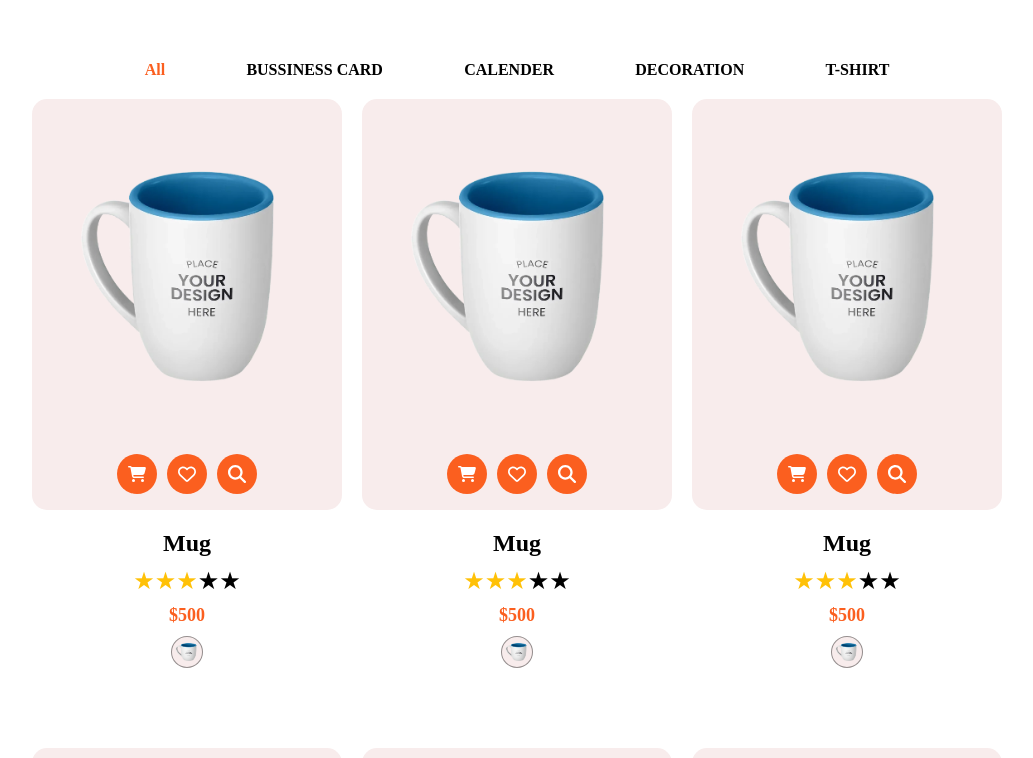
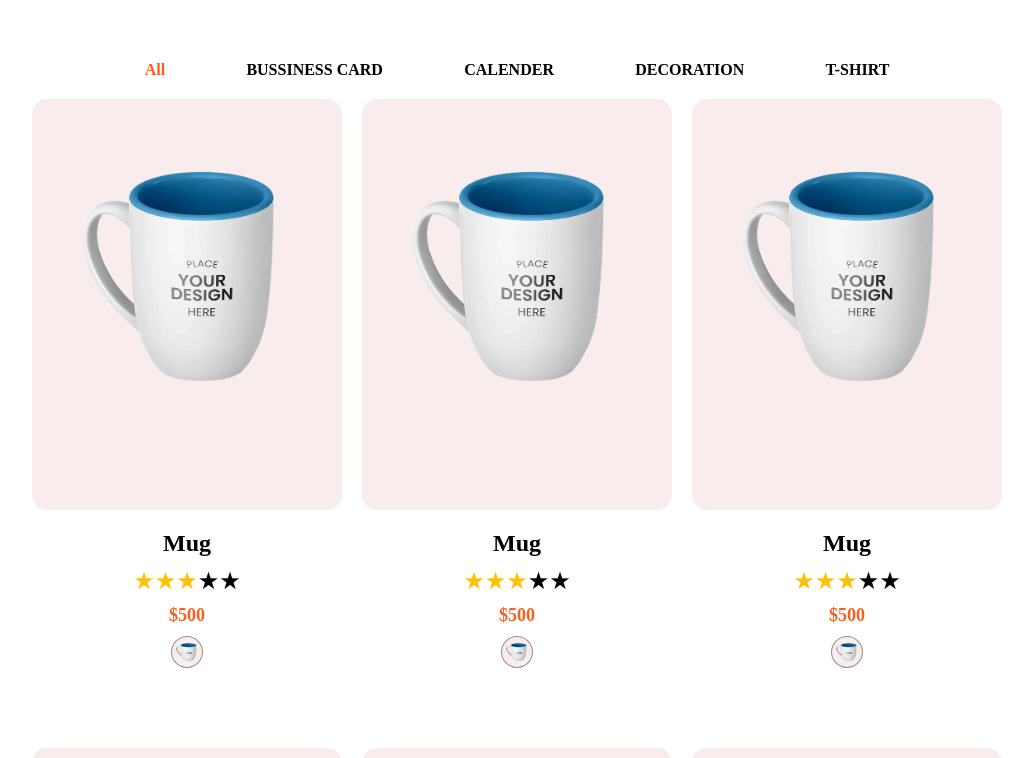
Before and after one commit to AzizSaidani/PrintMe, an Angular app: page / in a window 1280 px wide. Shown: the part 2563-3321 px from the top of the page, without its empty margins (123-1156 px from the left). Built offline with nearby package versions, Linux system fonts and the light colour scheme.

Commit message:
refactor image contaienr

```diff
--- a/src/app/widgets/image-card/image-card.component.html
+++ b/src/app/widgets/image-card/image-card.component.html
@@ -1,5 +1,8 @@
 <app-card>
 
+  <div class="container">
+
+<div class="hover-color"></div>
   <div class="image-container">
     @if (imagePath()) {
       <img class="image" src='{{imagePath()}}' alt="product">
@@ -20,4 +23,6 @@
 
     </div>
   </div>
+  </div>
+
 </app-card>
--- a/src/app/widgets/image-card/image-card.component.scss
+++ b/src/app/widgets/image-card/image-card.component.scss
@@ -1,5 +1,24 @@
 :host {
   height: 100%;
+
+  .container {
+    display: flex;
+    justify-content: center;
+    align-items: center;
+    position: relative;
+    font-family: "Kumbh Sans", sans-serif;
+
+    .hover-color {
+      border-radius: 15px;
+      height: 100%;
+      width: 100%;
+      position: absolute;
+      background-color: #fb5f1f;
+      display: none;
+      opacity: 0.3;
+      top: 0;
+      left: 0;
+    }
 
     .image-container {
       display: flex;
@@ -29,13 +48,35 @@
           align-items: center;
           background: #fb5f1f;
           justify-content: center;
+          opacity: 0; /* Initially hidden */
+          transition: opacity 0.5s ease-in-out, transform 0.5s ease-in-out; /* Add transition for opacity and transform */
+          transform: translateY(10px);
 
           &:hover {
             background: #0cbc9d;
+
           }
         }
       }
 
 
     }
+
+    &:hover {
+
+      .hover-color{
+        transition: background-color 0.5s;
+        display: block;
       }
+
+      .image-container {
+        .button-container {
+          .button {
+            opacity: 1; /* Show buttons on hover */
+            transform: translateY(0)
+          }
+        }
+      }
+    }
+  }
+}
```
Lines whose indentation alone changed are shown as unchanged.
